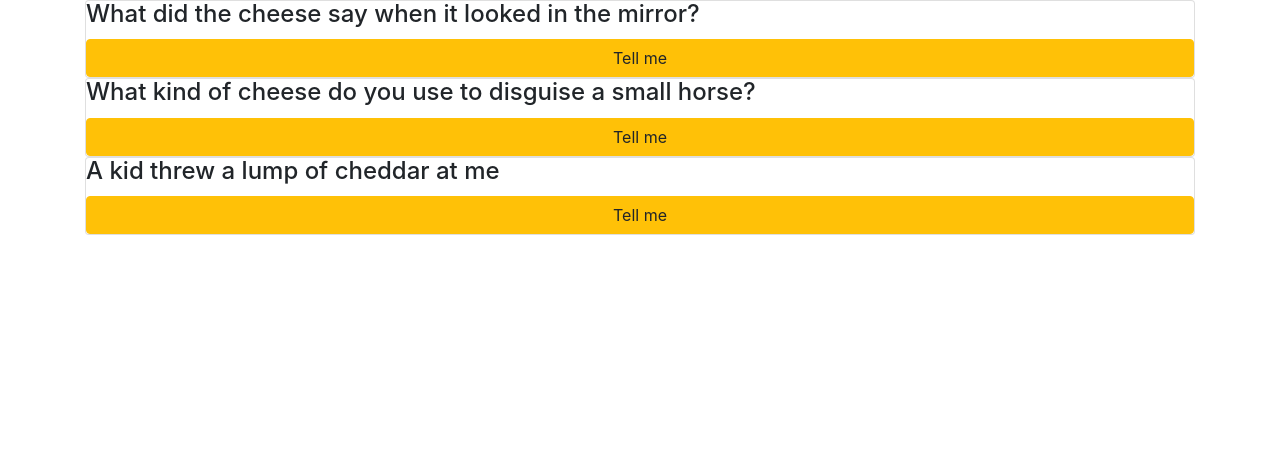
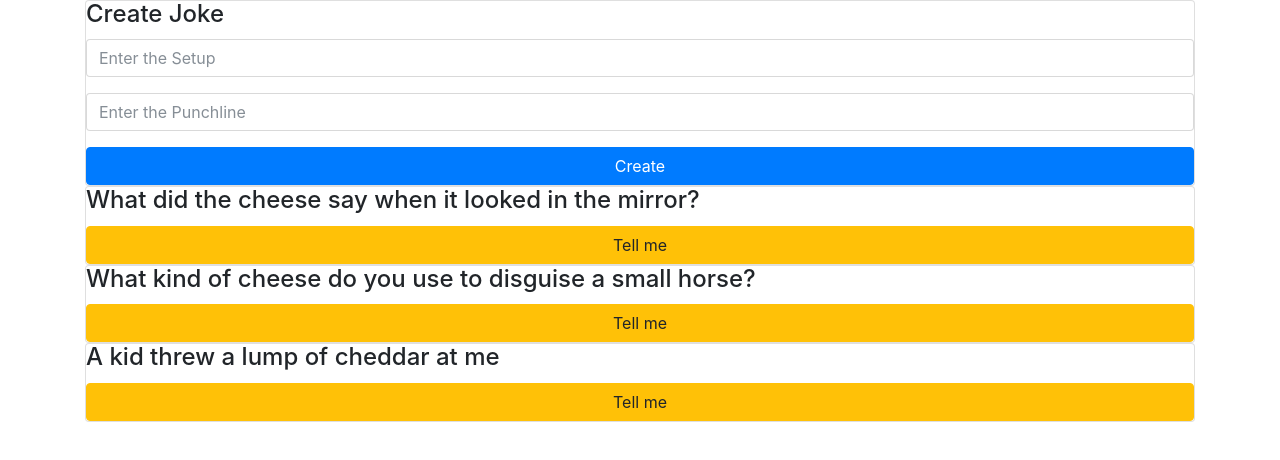
Before and after one commit to Myster1o619/test-project, an Angular app: page / in a window 1280 px wide. Shown: the top 460 px of the page. Built offline with nearby package versions, Linux system fonts and the light colour scheme.

Commit message:
create joke event plus binding, added joke create in html

```diff
--- a/src/app/app.module.ts
+++ b/src/app/app.module.ts
@@ -5,12 +5,14 @@ import { AppComponent } from './app.component';
 import { JokeComponent } from './joke/joke.component';
 import { JokeListComponentComponent } from './joke-list-component/joke-list-component.component';
 import { Joke } from './joke.model';
+import { JokeFormComponent } from './joke-form/joke-form.component';
 
 @NgModule({
   declarations: [
     AppComponent,
     JokeComponent,
     JokeListComponentComponent,
+    JokeFormComponent,
   ],
   imports: [
     BrowserModule
--- /dev/null
+++ b/src/app/joke-form/joke-form.component.html
@@ -0,0 +1,18 @@
+<div class="card card-block">
+  <h4 class="card-title">Create Joke</h4>
+  <div class="form-group">
+    <input type="text"
+    class="form-control"
+    placeholder="Enter the Setup">
+  </div>
+  <div class="form-group">
+    <input type="text"
+    class="form-control"
+    placeholder="Enter the Punchline">
+  </div>
+  <button
+  type="button"
+  class="btn btn-primary"
+  (click)="createJoke()">Create
+  </button>
+</div>
--- /dev/null
+++ b/src/app/joke-form/joke-form.component.ts
@@ -0,0 +1,22 @@
+import { Component, OnInit, Output, EventEmitter } from '@angular/core';
+import { Joke } from '../joke.model';
+
+@Component({
+  selector: 'app-joke-form',
+  templateUrl: './joke-form.component.html',
+  styleUrls: ['./joke-form.component.css']
+})
+export class JokeFormComponent implements OnInit {
+
+  @Output() jokeCreated = new EventEmitter<Joke>();
+
+  createJoke() {
+    this.jokeCreated.emit(new Joke("A Setup", "A Punchline"));
+  }
+
+  constructor() { }
+
+  ngOnInit() {
+  }
+
+}
--- a/src/app/joke-list-component/joke-list-component.component.html
+++ b/src/app/joke-list-component/joke-list-component.component.html
@@ -1 +1,2 @@
+<app-joke-form (jokeCreated)="addJoke($event)"></app-joke-form>
 <app-joke *ngFor="let j of jokes" [joke]="j"></app-joke>
--- a/src/app/joke-list-component/joke-list-component.component.ts
+++ b/src/app/joke-list-component/joke-list-component.component.ts
@@ -18,6 +18,10 @@ export class JokeListComponentComponent implements OnInit {
   jokes: Joke[] = [this.joke1, this.joke2,
     this.joke3];
 
+  addJoke(joke) {
+    this.jokes.unshift(joke);
+  }
+
   constructor() {
      }
 
```
Also changed, not shown: src/app/joke-form/joke-form.component.css (added), 1 other file (tests, documents, lock files or other folders).
